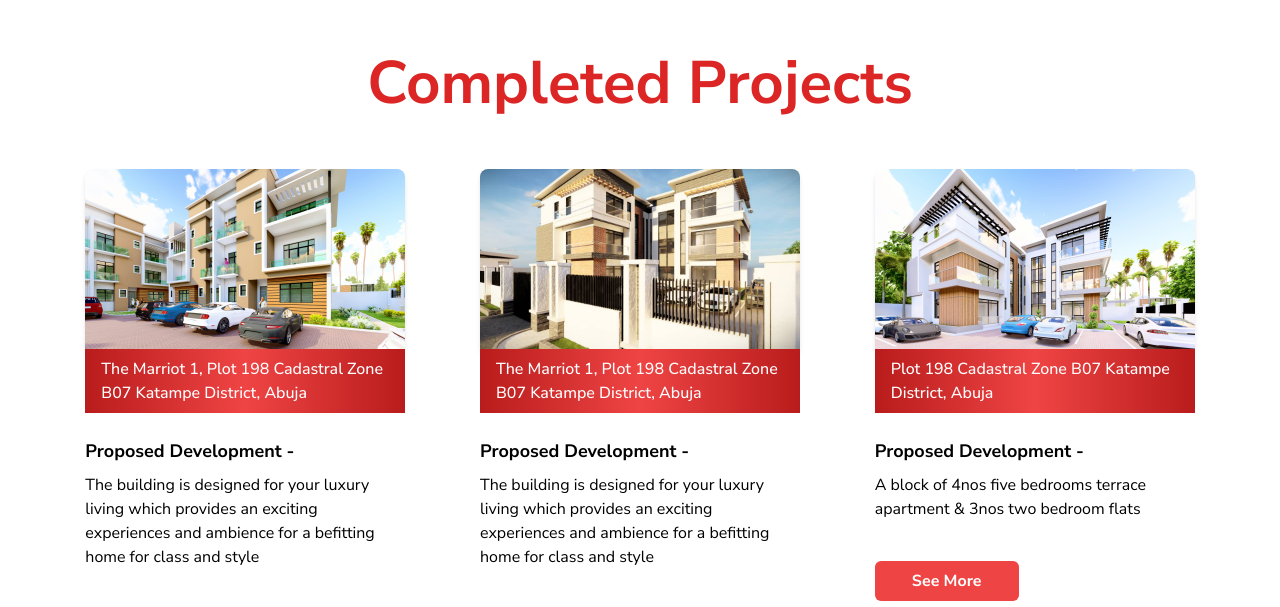
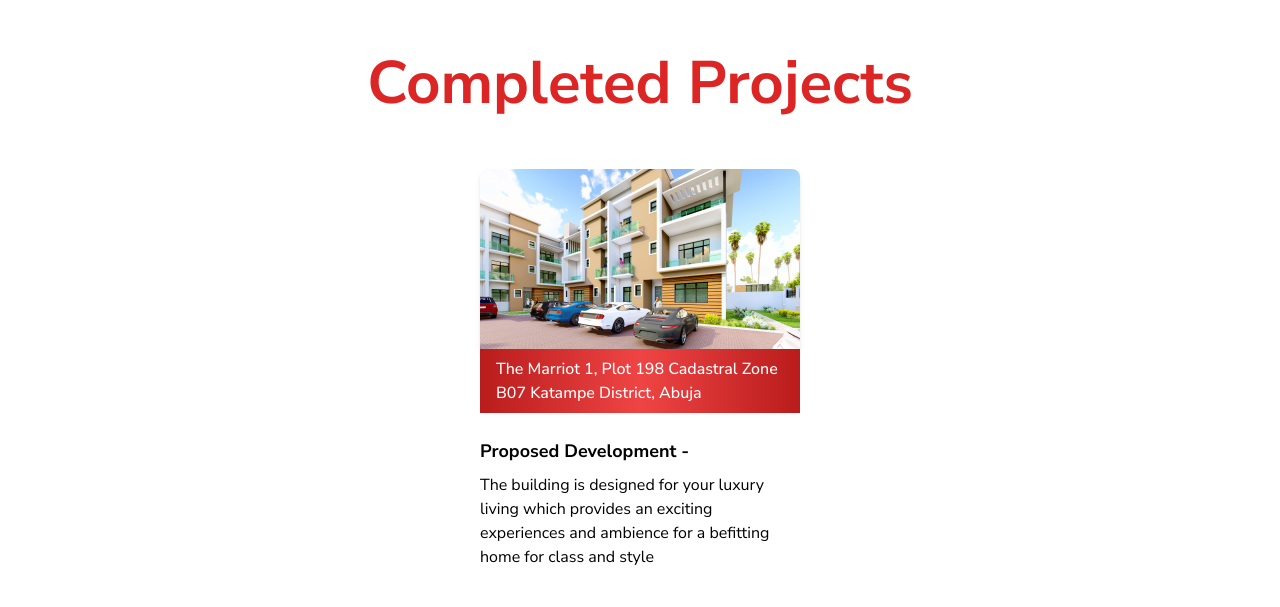
Before and after one commit to raji2004/raayinkayadede, a React (Vite) app: page / in a window 1280 px wide. Shown: the part 5065-5672 px from the top of the page. Built offline with nearby package versions, Linux system fonts and the light colour scheme.

Commit message:
minor changes 3

```diff
--- a/src/components/Advert/advert.module.css
+++ b/src/components/Advert/advert.module.css
@@ -31,22 +31,22 @@
     position: absolute;
     display: flex;
     flex-direction: row;
-    justify-content: center;
+    /* justify-content: center;
     align-items: center;
-    align-content: center;
+    align-content: center; */
     /* background-color: yellow; */
     padding: 1rem 1.5rem;
-    /* height: 30vh; */
+    height: 30vh;
 }
 
 .imagestyle {
-    width: 25%;
+    /* width: 25%; */
     /* background-color: blue; */
     position: relative;
 }
 
 .advertcontainer {
-    width: 75%;
+    /* width: 75%; */
     /* height: 80vh; */
 
     /* height: 30vh; */
@@ -98,10 +98,9 @@
 .content {
     width: 33.333%;
     height: 50vh;
-    /* background-color: green; */
     display: flex;
     flex-direction: column;
-   gap: 10px;
+    gap: 10px;
     align-items: center;
 }
 
@@ -128,5 +127,5 @@
 .content p {
     color: #fff;
     font-size: 22px;
-    text-align: left;
+    text-align: center;
 }
--- a/src/components/Projects/Complete projects/CompletedProjects.jsx
+++ b/src/components/Projects/Complete projects/CompletedProjects.jsx
@@ -19,36 +19,36 @@ const projects = [
     sitePlan: "The building is designed for your luxury living which provides an exciting experiences and ambience for a befitting home for class and style",
     link: "/completedProject1",
   },
-  {
-    imageSrc: Image3,
-    propertyDetails: "The Marriot 1, Plot 198 Cadastral Zone B07 Katampe District, Abuja",
-    sitePlan: "The building is designed for your luxury living which provides an exciting experiences and ambience for a befitting home for class and style",
-    link: "/completedProject2",
-  },
-  {
-    imageSrc: Image1,
-    propertyDetails: "Plot 198 Cadastral Zone B07 Katampe District, Abuja",
-    sitePlan: "A block of 4nos five bedrooms terrace apartment & 3nos two bedroom flats",
-    link: "/completedProject3",
-  },
-  {
-    imageSrc: Image3,
-    propertyDetails: "The Marriot 1, Plot 198 Cadastral Zone B07 Katampe District, Abuja",
-    sitePlan: "The building is designed for your luxury living which provides an exciting experiences and ambience for a befitting home for class and style",
-    link: "/completedProject4",
-  },
-  {
-    imageSrc: Image2,
-    propertyDetails: "The Marriot 1, Plot 198 Cadastral Zone B07 Katampe District, Abuja",
-    sitePlan: "The building is designed for your luxury living which provides an exciting experiences and ambience for a befitting home for class and style",
-    link: "/completedProject5",
-  },
-  {
-    imageSrc: Image3,
-    propertyDetails: "The Marriot 1, Plot 198 Cadastral Zone B07 Katampe District, Abuja",
-    sitePlan: "The building is designed for your luxury living which provides an exciting experiences and ambience for a befitting home for class and style",
-    link: "/completedProject6",
-  },
+  // {
+  //   imageSrc: Image3,
+  //   propertyDetails: "The Marriot 1, Plot 198 Cadastral Zone B07 Katampe District, Abuja",
+  //   sitePlan: "The building is designed for your luxury living which provides an exciting experiences and ambience for a befitting home for class and style",
+  //   link: "/completedProject2",
+  // },
+  // {
+  //   imageSrc: Image1,
+  //   propertyDetails: "Plot 198 Cadastral Zone B07 Katampe District, Abuja",
+  //   sitePlan: "A block of 4nos five bedrooms terrace apartment & 3nos two bedroom flats",
+  //   link: "/completedProject3",
+  // },
+  // {
+  //   imageSrc: Image3,
+  //   propertyDetails: "The Marriot 1, Plot 198 Cadastral Zone B07 Katampe District, Abuja",
+  //   sitePlan: "The building is designed for your luxury living which provides an exciting experiences and ambience for a befitting home for class and style",
+  //   link: "/completedProject4",
+  // },
+  // {
+  //   imageSrc: Image2,
+  //   propertyDetails: "The Marriot 1, Plot 198 Cadastral Zone B07 Katampe District, Abuja",
+  //   sitePlan: "The building is designed for your luxury living which provides an exciting experiences and ambience for a befitting home for class and style",
+  //   link: "/completedProject5",
+  // },
+  // {
+  //   imageSrc: Image3,
+  //   propertyDetails: "The Marriot 1, Plot 198 Cadastral Zone B07 Katampe District, Abuja",
+  //   sitePlan: "The building is designed for your luxury living which provides an exciting experiences and ambience for a befitting home for class and style",
+  //   link: "/completedProject6",
+  // },
 ];
 
 
--- a/src/components/Projects/OngoingProjects/OngoingProjects.jsx
+++ b/src/components/Projects/OngoingProjects/OngoingProjects.jsx
@@ -16,41 +16,41 @@ import { Header } from "../../Header/header";
 
 const projects = [
   {
-    imageSrc: Image2,
-    propertyDetails: "The Marriot 1, Plot 198 Cadastral Zone B07 Katampe District, Abuja",
-    sitePlan: "The building is designed for your luxury living which provides an exciting experiences and ambience for a befitting home for class and style",
-    link: "/project1",
-  },
-  {
     imageSrc: Image3,
     propertyDetails: "The Marriot 1, Plot 198 Cadastral Zone B07 Katampe District, Abuja",
     sitePlan: "The building is designed for your luxury living which provides an exciting experiences and ambience for a befitting home for class and style",
     link: "/project2",
   },
-  {
-    imageSrc: Image1,
-    propertyDetails: "Plot 198 Cadastral Zone B07 Katampe District, Abuja",
-    sitePlan: "A block of 4nos five bedrooms terrace apartment & 3nos two bedroom flats",
-    link: "/project3",
-  },
-  {
-    imageSrc: Image3,
-    propertyDetails: "The Marriot 1, Plot 198 Cadastral Zone B07 Katampe District, Abuja",
-    sitePlan: "The building is designed for your luxury living which provides an exciting experiences and ambience for a befitting home for class and style",
-    link: "/project4",
-  },
-  {
-    imageSrc: Image2,
-    propertyDetails: "The Marriot 1, Plot 198 Cadastral Zone B07 Katampe District, Abuja",
-    sitePlan: "The building is designed for your luxury living which provides an exciting experiences and ambience for a befitting home for class and style",
-    link: "/project5",
-  },
-  {
-    imageSrc: Image3,
-    propertyDetails: "The Marriot 1, Plot 198 Cadastral Zone B07 Katampe District, Abuja",
-    sitePlan: "The building is designed for your luxury living which provides an exciting experiences and ambience for a befitting home for class and style",
-    link: "/project6",
-  },
+  // {
+  //   imageSrc: Image2,
+  //   propertyDetails: "The Marriot 1, Plot 198 Cadastral Zone B07 Katampe District, Abuja",
+  //   sitePlan: "The building is designed for your luxury living which provides an exciting experiences and ambience for a befitting home for class and style",
+  //   link: "/project1",
+  // },
+  // {
+  //   imageSrc: Image1,
+  //   propertyDetails: "Plot 198 Cadastral Zone B07 Katampe District, Abuja",
+  //   sitePlan: "A block of 4nos five bedrooms terrace apartment & 3nos two bedroom flats",
+  //   link: "/project3",
+  // },
+  // {
+  //   imageSrc: Image3,
+  //   propertyDetails: "The Marriot 1, Plot 198 Cadastral Zone B07 Katampe District, Abuja",
+  //   sitePlan: "The building is designed for your luxury living which provides an exciting experiences and ambience for a befitting home for class and style",
+  //   link: "/project4",
+  // },
+  // {
+  //   imageSrc: Image2,
+  //   propertyDetails: "The Marriot 1, Plot 198 Cadastral Zone B07 Katampe District, Abuja",
+  //   sitePlan: "The building is designed for your luxury living which provides an exciting experiences and ambience for a befitting home for class and style",
+  //   link: "/project5",
+  // },
+  // {
+  //   imageSrc: Image3,
+  //   propertyDetails: "The Marriot 1, Plot 198 Cadastral Zone B07 Katampe District, Abuja",
+  //   sitePlan: "The building is designed for your luxury living which provides an exciting experiences and ambience for a befitting home for class and style",
+  //   link: "/project6",
+  // },
 ];
 
 export const OngoingProjects = () => {
--- a/src/components/Projects/UpcomingProjects/UpcomingProjects.jsx
+++ b/src/components/Projects/UpcomingProjects/UpcomingProjects.jsx
@@ -11,36 +11,36 @@ import { Header } from "../../Header/header";
 
 // this array should be edited to fit the correct information
 const projects = [
-  {
-    imageSrc: Image2,
-    propertyDetails: "The Marriot 1, Plot 198 Cadastral Zone B07 Katampe District, Abuja",
-    sitePlan: "The building is designed for your luxury living which provides an exciting experiences and ambience for a befitting home for class and style",
-    link: "/upcomingProject1",
-  },
-  {
-    imageSrc: Image3,
-    propertyDetails: "The Marriot 1, Plot 198 Cadastral Zone B07 Katampe District, Abuja",
-    sitePlan: "The building is designed for your luxury living which provides an exciting experiences and ambience for a befitting home for class and style",
-    link: "/upcomingProject2",
-  },
-  {
-    imageSrc: Image1,
-    propertyDetails: "Plot 198 Cadastral Zone B07 Katampe District, Abuja",
-    sitePlan: "A block of 4nos five bedrooms terrace apartment & 3nos two bedroom flats",
-    link: "/upcomingProject3",
-  },
-  {
-    imageSrc: Image3,
-    propertyDetails: "The Marriot 1, Plot 198 Cadastral Zone B07 Katampe District, Abuja",
-    sitePlan: "The building is designed for your luxury living which provides an exciting experiences and ambience for a befitting home for class and style",
-    link: "/upcomingProject4",
-  },
-  {
-    imageSrc: Image2,
-    propertyDetails: "The Marriot 1, Plot 198 Cadastral Zone B07 Katampe District, Abuja",
-    sitePlan: "The building is designed for your luxury living which provides an exciting experiences and ambience for a befitting home for class and style",
-    link: "/upcomingProject5",
-  },
+  // {
+  //   imageSrc: Image2,
+  //   propertyDetails: "The Marriot 1, Plot 198 Cadastral Zone B07 Katampe District, Abuja",
+  //   sitePlan: "The building is designed for your luxury living which provides an exciting experiences and ambience for a befitting home for class and style",
+  //   link: "/upcomingProject1",
+  // },
+  // {
+  //   imageSrc: Image3,
+  //   propertyDetails: "The Marriot 1, Plot 198 Cadastral Zone B07 Katampe District, Abuja",
+  //   sitePlan: "The building is designed for your luxury living which provides an exciting experiences and ambience for a befitting home for class and style",
+  //   link: "/upcomingProject2",
+  // },
+  // {
+  //   imageSrc: Image1,
+  //   propertyDetails: "Plot 198 Cadastral Zone B07 Katampe District, Abuja",
+  //   sitePlan: "A block of 4nos five bedrooms terrace apartment & 3nos two bedroom flats",
+  //   link: "/upcomingProject3",
+  // },
+  // {
+  //   imageSrc: Image3,
+  //   propertyDetails: "The Marriot 1, Plot 198 Cadastral Zone B07 Katampe District, Abuja",
+  //   sitePlan: "The building is designed for your luxury living which provides an exciting experiences and ambience for a befitting home for class and style",
+  //   link: "/upcomingProject4",
+  // },
+  // {
+  //   imageSrc: Image2,
+  //   propertyDetails: "The Marriot 1, Plot 198 Cadastral Zone B07 Katampe District, Abuja",
+  //   sitePlan: "The building is designed for your luxury living which provides an exciting experiences and ambience for a befitting home for class and style",
+  //   link: "/upcomingProject5",
+  // },
   {
     imageSrc: Image3,
     propertyDetails: "The Marriot 1, Plot 198 Cadastral Zone B07 Katampe District, Abuja",
```
Also changed, not shown: src/components/Advert/Advert.jsx (+4 -4 lines).
